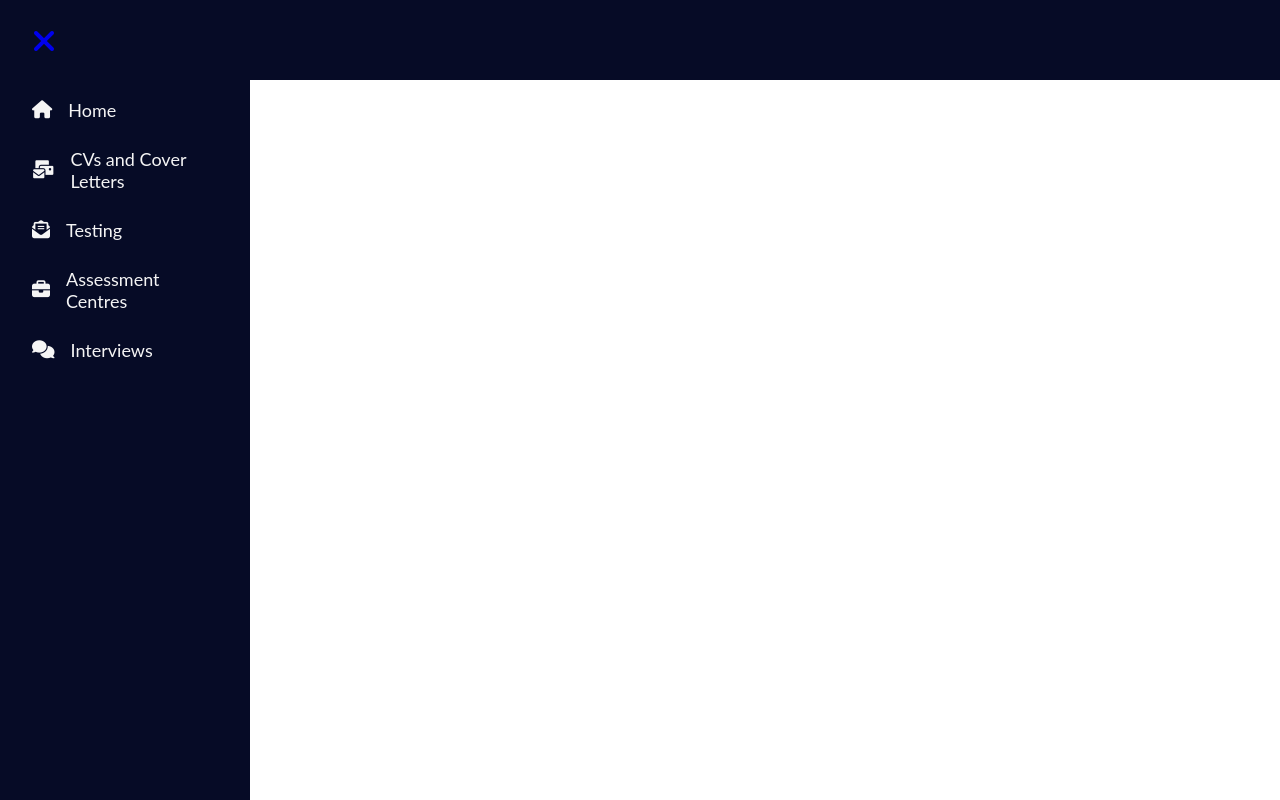
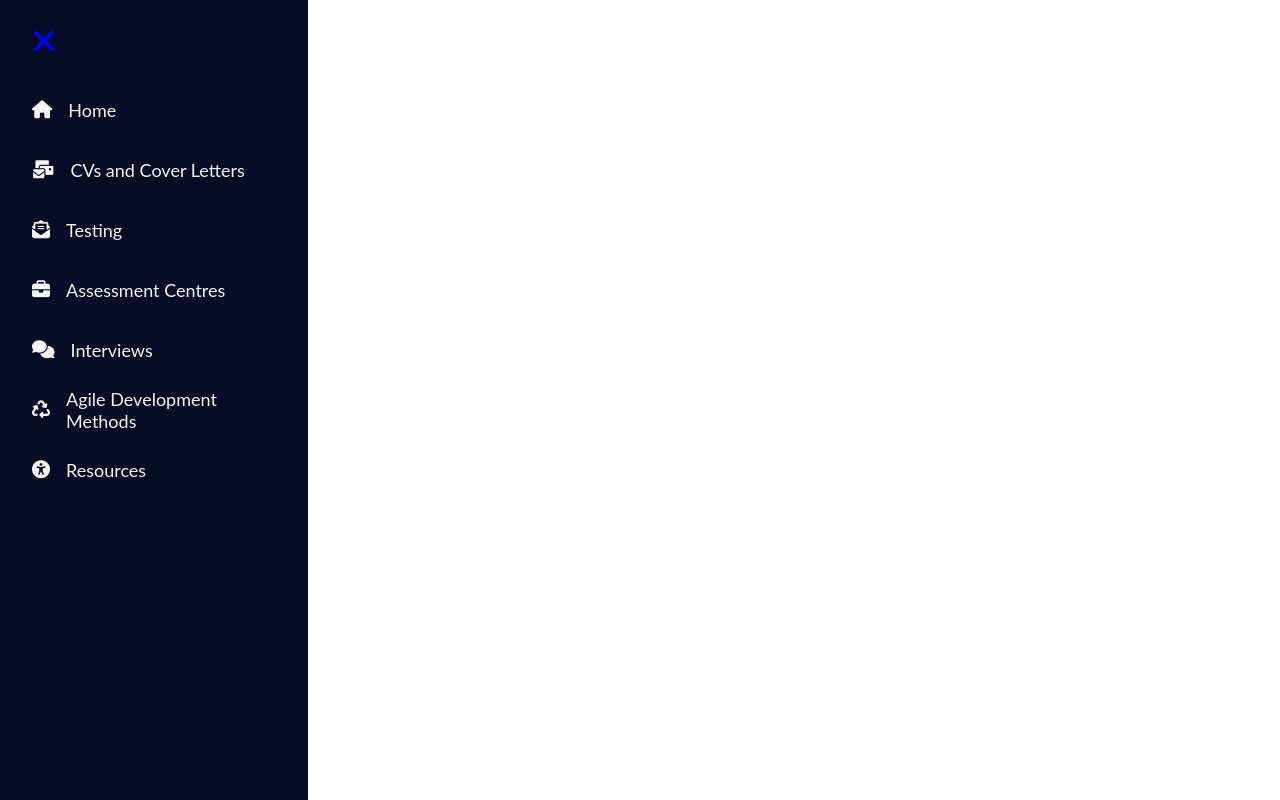
Before and after one commit to flyte99/placement-prepared, a React (Create React App) app: page /resources in a window 1280 px wide. Built offline with nearby package versions, Linux system fonts and the light colour scheme.

Commit message:
Refactor sidebar

```diff
--- a/src/components/App/App.css
+++ b/src/components/App/App.css
@@ -5,12 +5,7 @@
     font-family: 'Lato', sans-serif;
 }
 
-.home,
-.reports,
-.products {
-    display: flex;
-    height: 90vh;
-    align-items: center;
-    justify-content: center;
-    font-size: 3rem;
+.main {
+    margin-left: 80px; /* Same as the width of the sidenav */
+    padding: 10px 10px 10px 10px;
 }
--- a/src/components/App/App.js
+++ b/src/components/App/App.js
@@ -1,5 +1,5 @@
 import React from 'react'
-import {BrowserRouter as Router, Switch, Route} from 'react-router-dom'
+import {BrowserRouter as Router, Route, Switch} from 'react-router-dom'
 
 import './App.css'
 
--- a/src/components/Pages/AssessmentCentres/AssessmentCentres.jsx
+++ b/src/components/Pages/AssessmentCentres/AssessmentCentres.jsx
@@ -8,7 +8,9 @@ class AssessmentCentres extends Component {
 
     render() {
         return (
-            <h1>Assessment Centres</h1>
+            <div className={'main'}>
+                <h1>Assessment Centres</h1>
+            </div>
         )
     }
 }
--- a/src/components/Pages/CV/CV.jsx
+++ b/src/components/Pages/CV/CV.jsx
@@ -3,14 +3,14 @@ import React, {Component} from 'react'
 class CV extends Component {
     constructor(props) {
         super(props);
-        this.state = {
-
-        };
+        this.state = {};
     }
 
     render() {
         return (
-            <h1>CVs and Cover Letters</h1>
+            <div className={'main'}>
+                <h1>CVs and Cover Letters</h1>
+            </div>
         )
     }
 }
--- a/src/components/Pages/Home/Home.jsx
+++ b/src/components/Pages/Home/Home.jsx
@@ -10,7 +10,7 @@ class Home extends Component {
 
     render() {
         return (
-            <div>
+            <div className={'main'}>
                 <h1>Home Page</h1>
             </div>
         )
--- a/src/components/Pages/Interviews/Interviews.jsx
+++ b/src/components/Pages/Interviews/Interviews.jsx
@@ -3,14 +3,14 @@ import React, {Component} from 'react'
 class Interviews extends Component {
     constructor(props) {
         super(props);
-        this.state = {
-
-        };
+        this.state = {};
     }
 
     render() {
         return (
-            <h1>Interviews</h1>
+            <div className={'main'}>
+                <h1>Interviews</h1>
+            </div>
         )
     }
 }
--- a/src/components/Pages/Testing/Testing.jsx
+++ b/src/components/Pages/Testing/Testing.jsx
@@ -3,14 +3,14 @@ import React, {Component} from 'react'
 class Testing extends Component {
     constructor(props) {
         super(props);
-        this.state = {
-
-        };
+        this.state = {};
     }
 
     render() {
         return (
-            <h1>Testing</h1>
+            <div className={'main'}>
+                <h1>Testing</h1>
+            </div>
         )
     }
 }
--- a/src/components/Sidebar/Sidebar.css
+++ b/src/components/Sidebar/Sidebar.css
@@ -1,35 +1,29 @@
-.navbar {
+.side-menu {
     background-color: #060b26;
+    height: 100%;
+    display: flex;
+    justify-content: center;
+    position: fixed;
+    top: 0;
+    transition: 850ms;
+}
+
+.sidebar-toggle {
+    background-color: #060b26;
+    width: 100%;
     height: 80px;
     display: flex;
     justify-content: start;
     align-items: center;
 }
 
-.menu-bars {
-    margin-left: 2rem;
-    font-size: 2rem;
+.menu-icon {
+    margin-left: 32px;
+    font-size: 32px;
     background: none;
 }
 
-.nav-menu {
-    background-color: #060b26;
-    width: 250px;
-    height: 100vh;
-    display: flex;
-    justify-content: center;
-    position: fixed;
-    top: 0;
-    left: -100%;
-    transition: 850ms;
-}
-
-.nav-menu.active {
-    left: 0;
-    transition: 350ms;
-}
-
-.nav-text {
+.side-text {
     display: flex;
     justify-content: start;
     align-items: center;
@@ -38,7 +32,7 @@
     height: 60px;
 }
 
-.nav-text a {
+.side-text a {
     text-decoration: none;
     color: #f5f5f5;
     font-size: 18px;
@@ -50,21 +44,8 @@
     border-radius: 4px;
 }
 
-.nav-text a:hover {
+.side-text a:hover {
     background-color: #1a83ff;
-}
-
-.nav-menu-items {
-    width: 100%;
-}
-
-.navbar-toggle {
-    background-color: #060b26;
-    width: 100%;
-    height: 80px;
-    display: flex;
-    justify-content: start;
-    align-items: center;
 }
 
 span {
--- a/src/components/Sidebar/Sidebar.jsx
+++ b/src/components/Sidebar/Sidebar.jsx
@@ -15,61 +15,54 @@ class Sidebar extends Component {
             {
                 title: 'Home',
                 path: '/',
-                icon: <i className="fas fa-home"></i>,
+                icon: <i className='fas fa-home'></i>,
             },
             {
                 title: 'CVs and Cover Letters',
                 path: '/cvs_and_cover_letters',
-                icon: <i className="fas fa-mail-bulk"></i>,
+                icon: <i className='fas fa-mail-bulk'></i>,
             },
             {
                 title: 'Testing',
                 path: '/testing',
-                icon: <i className="fas fa-envelope-open-text"></i>,
-                items: [
-                    {
-                        title: 'Testing',
-                        path: '/testing',
-                        icon: <i className="fas fa-envelope-open-text"></i>
-                    },
-                    {
-                        title: 'Testing',
-                        path: '/testing',
-                        icon: <i className="fas fa-envelope-open-text"></i>
-                    },
-                ]
+                icon: <i className='fas fa-envelope-open-text'></i>,
             },
             {
                 title: 'Assessment Centres',
                 path: '/assessment_centres',
-                icon: <i className="fas fa-briefcase"></i>,
+                icon: <i className='fas fa-briefcase'></i>,
             },
             {
                 title: 'Interviews',
                 path: '/interviews',
-                icon: <i className="fas fa-comments"></i>,
+                icon: <i className='fas fa-comments'></i>,
+            },
+            {
+                title: 'Agile Development Methods',
+                path: '/agile_development',
+                icon: <i className="fas fa-recycle"></i>,
+            },
+            {
+                title: 'Resources',
+                path: '/resources',
+                icon: <i className="fas fa-universal-access"></i>,
             }
         ]
         return (
-            <div>
-                <div className='navbar'>
-                    <Link to='#' className='menu-bars'>
-                        <i className="fas fa-bars" onClick={() => this.setState({sidebar: !this.state.sidebar})}></i>
-                    </Link>
-                </div>
-                <div className={this.state.sidebar ? 'nav-menu active' : 'nav-menu'}>
-                    <ul className='nav-menu-items' onClick={() => this.setState({sidebar: !this.state.sidebar})}>
-                        <li className='navbar-toggle'>
-                            <Link to='#' className='menu-bars'>
-                                <i className="fas fa-times"></i>
+            <div className='wrapper'>
+                <div className='side-menu' width={this.state.sidebar ? 250 : 80}>
+                    <ul onClick={() => this.setState({sidebar: !this.state.sidebar})}>
+                        <li className='sidebar-toggle'>
+                            <Link to='#' className='menu-icon'>
+                                <i className={this.state.sidebar ? 'fas fa-times' : 'fas fa-bars'}></i>
                             </Link>
                         </li>
                         {pages.map((item, index) => {
                             return (
-                                <li key={index} className={'nav-text'}>
+                                <li key={index} className='side-text'>
                                     <Link to={item.path}>
                                         {item.icon}
-                                        <span>{item.title}</span>
+                                        {this.state.sidebar ? <span>{item.title}</span> : <span/>}
                                     </Link>
                                 </li>
                             );
```
Also changed, not shown: package.json (+1 -6 lines), .cpanel.yml, 19 other files (tests, documents, lock files or other folders).
